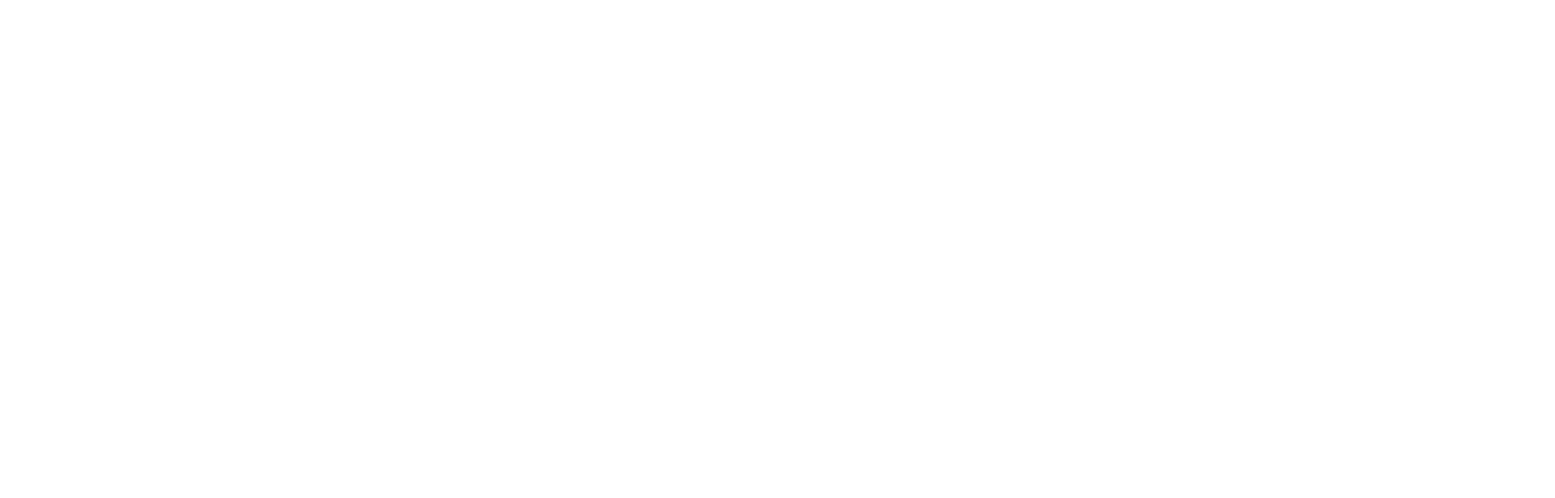
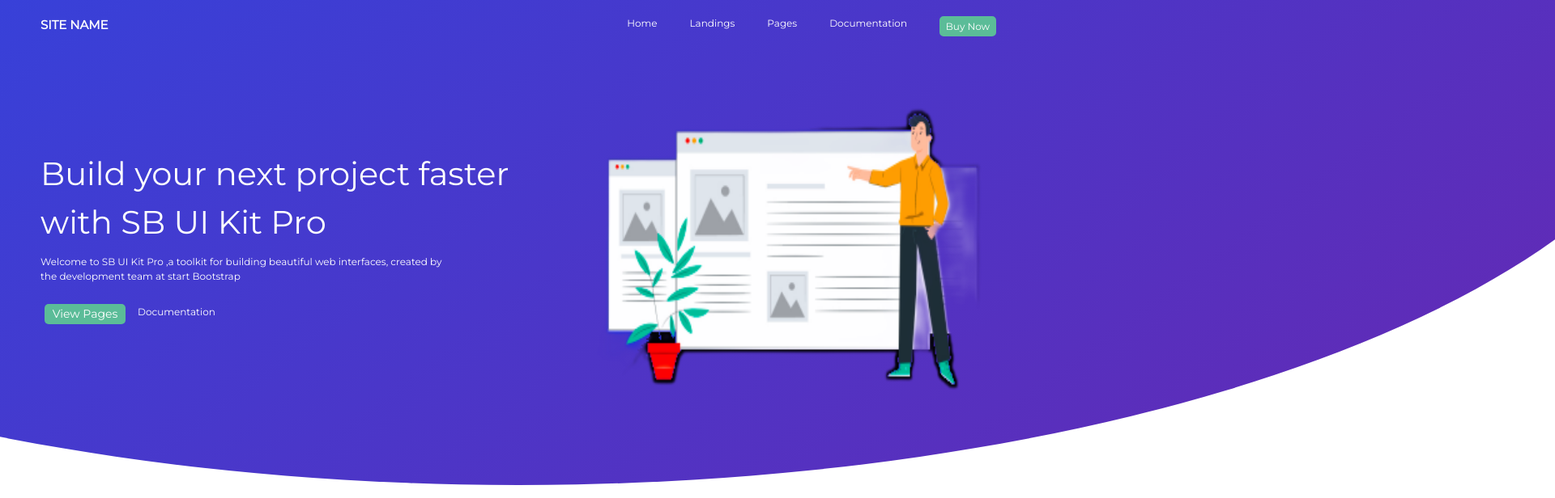
Before and after one commit to fawad7998/react, a React (Create React App) app: page / in a window 1280 px wide. Shown: the top 616 px of the page at 81% size, 1920 px wide, since content can reach past the window. Built offline with nearby package versions, Linux system fonts and the light colour scheme.

Commit message:
first commit

```diff
--- a/src/App.js
+++ b/src/App.js
@@ -1,38 +1,10 @@
 import React from "react";
-import "./App.css";
-import "./index.js";
+import Header from "./components/Header";
 
 function App() {
   return (
     <>
-      <body>
-        <section id="nav_back_color">
-          <section id="navbar">
-            <div className="site-name">SITE NAME</div>
-            <section id="nav-item">
-              <section id="navbar-1">
-                <div className="nav-items">
-                  <a href="/"> Home</a>
-                  {/* <!-- fontawesome icon -->
-							<!-- <i className="fa-regular fa-angle-right"></i> --> */}
-                </div>
-                <div className="nav-items">
-                  <a href="/"> Landings</a>
-                </div>
-                <div className="nav-items">
-                  <a href="/"> Pages</a>
-                </div>
-                <div className="nav-items">
-                  <a href="/"> Documentation</a>
-                </div>
-              </section>
-              <div className="nav-items" id="button-1">
-                <a href="/">Buy Now</a>
-              </div>
-            </section>
-          </section>
-        </section>
-
+      <Header />
       {/* <!-- SECTION 02 --> */}
       <section id="section-02">
         <section>
@@ -56,7 +28,7 @@
             </div>
           </section>
         </section>
-          <img id="img-one" src="./one.png" alt="" />
+        <img id="img-one" src="/one.png" alt="" />
       </section>
 
       {/* <!-- section 03 --> */}
@@ -69,9 +41,9 @@
           </section>
           <div id="box-text">Build for developers</div>
           <div id="box-sub-text">
-              Lorem ipsum dolor sit amet, consectetur adipisicing elit.
-              Recusandae odit delectus sed architecto nihil, ipsam qui vitae
-              molestiae consequuntur laborum error now day's.
+            Lorem ipsum dolor sit amet, consectetur adipisicing elit. Recusandae
+            odit delectus sed architecto nihil, ipsam qui vitae molestiae
+            consequuntur laborum error now day's.
           </div>
         </section>
         <section id="first-box">
@@ -82,9 +54,9 @@
           </section>
           <div id="box-text">Modern responsive design</div>
           <div id="box-sub-text">
-              Lorem ipsum dolor sit amet, consectetur adipisicing elit.
-              Recusandae odit delectus sed architecto nihil, ipsam qui vitae
-              molestiae consequuntur laborum error now day's.
+            Lorem ipsum dolor sit amet, consectetur adipisicing elit. Recusandae
+            odit delectus sed architecto nihil, ipsam qui vitae molestiae
+            consequuntur laborum error now day's.
           </div>
         </section>
         <section id="first-box">
@@ -95,9 +67,9 @@
           </section>
           <div id="box-text">Complete documentation</div>
           <div id="box-sub-text">
-              Lorem ipsum dolor sit amet, consectetur adipisicing elit.
-              Recusandae odit delectus sed architecto nihil, ipsam qui vitae
-              molestiae consequuntur laborum error now day's.
+            Lorem ipsum dolor sit amet, consectetur adipisicing elit. Recusandae
+            odit delectus sed architecto nihil, ipsam qui vitae molestiae
+            consequuntur laborum error now day's.
           </div>
         </section>
       </section>
@@ -115,9 +87,9 @@
             <div id="text-two">
               Lorem ipsum dolor sit amet consectetur adipisicing elit. Nostrum
               aut labore minima consectetur cum, adipisci delectus at. Esse,
-                repudiandae, atque enim voluptas necessitatibus inventore
-                commodi suscipit odit architecto consequatur doloremque nam fuga
-                quidem mollitia sed obcaecati molestias unde a eius.
+              repudiandae, atque enim voluptas necessitatibus inventore commodi
+              suscipit odit architecto consequatur doloremque nam fuga quidem
+              mollitia sed obcaecati molestias unde a eius.
             </div>
 
             {/* <!-- sec-boss --> */}
@@ -238,8 +210,7 @@
         <section className="max-content" id="max-content-id-02">
           <div id="text-dec-02">
             start Bootstrap premium UI Kit beautifully and intuitively extends
-              the Bootstraps frameworks making it easy to build your next
-              project!
+            the Bootstraps frameworks making it easy to build your next project!
           </div>
         </section>
         <section id="button-05">
@@ -257,15 +228,14 @@
           <section id="sec-item-01">
             <div id="google">Google</div>
             <div>
-                "Stripe Billingenabled us to Launch our subscription product.
-                eero plus, on schedule and with billing fully integrated. "
+              "Stripe Billingenabled us to Launch our subscription product. eero
+              plus, on schedule and with billing fully integrated. "
             </div>
             <div> Mark Sirglock</div>
             <div>Head of Business Operations</div>
           </section>
         </section>
       </section>
-      </body>
     </>
   );
 }
--- /dev/null
+++ b/src/components/Header.js
@@ -0,0 +1,34 @@
+const Header = () => {
+  return (
+    <>
+      <section id="nav_back_color">
+        <section id="navbar">
+          <div className="site-name">SITE NAME</div>
+          <section id="nav-item">
+            <section id="navbar-1">
+              <div className="nav-items">
+                <a href="/"> Home</a>
+                {/* <!-- fontawesome icon -->
+							<!-- <i className="fa-regular fa-angle-right"></i> --> */}
+              </div>
+              <div className="nav-items">
+                <a href="/"> Landings</a>
+              </div>
+              <div className="nav-items">
+                <a href="/"> Pages</a>
+              </div>
+              <div className="nav-items">
+                <a href="/"> Documentation</a>
+              </div>
+            </section>
+            <div className="nav-items" id="button-1">
+              <a href="/">Buy Now</a>
+            </div>
+          </section>
+        </section>
+      </section>
+    </>
+  );
+};
+
+export default Header;
--- a/src/index.js
+++ b/src/index.js
@@ -1,12 +1,11 @@
-import React from 'react';
-import ReactDOM from 'react-dom/client';
+import React from "react";
+import ReactDOM from "react-dom/client";
+import "./App.css";
+import App from "./App";
 
-
-const root = ReactDOM.createRoot(document.getElementById('root'));
+const root = ReactDOM.createRoot(document.getElementById("root"));
 root.render(
-
   <React.StrictMode>
-
-
+    <App />
   </React.StrictMode>
 );
```
Also changed, not shown: public/one.png (renamed from src/one.png), public/two.png (renamed from src/two.png). Lines whose indentation alone changed are shown as unchanged.
